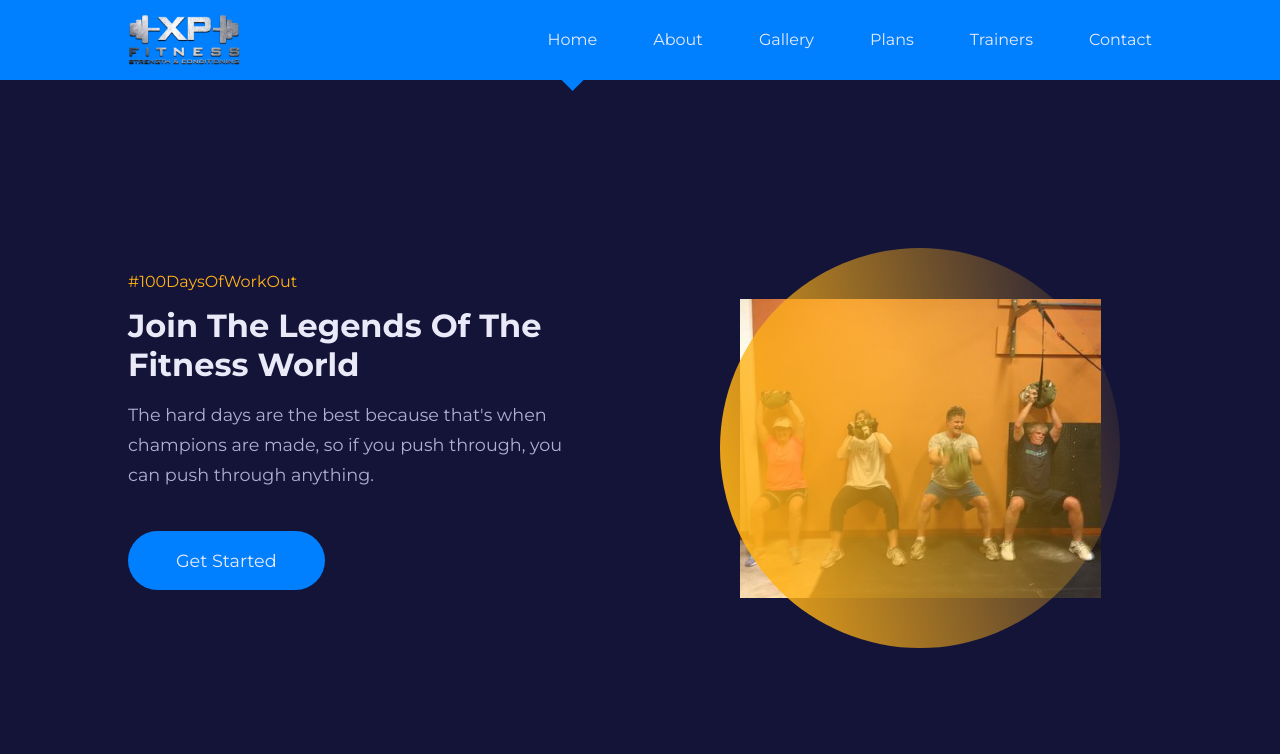
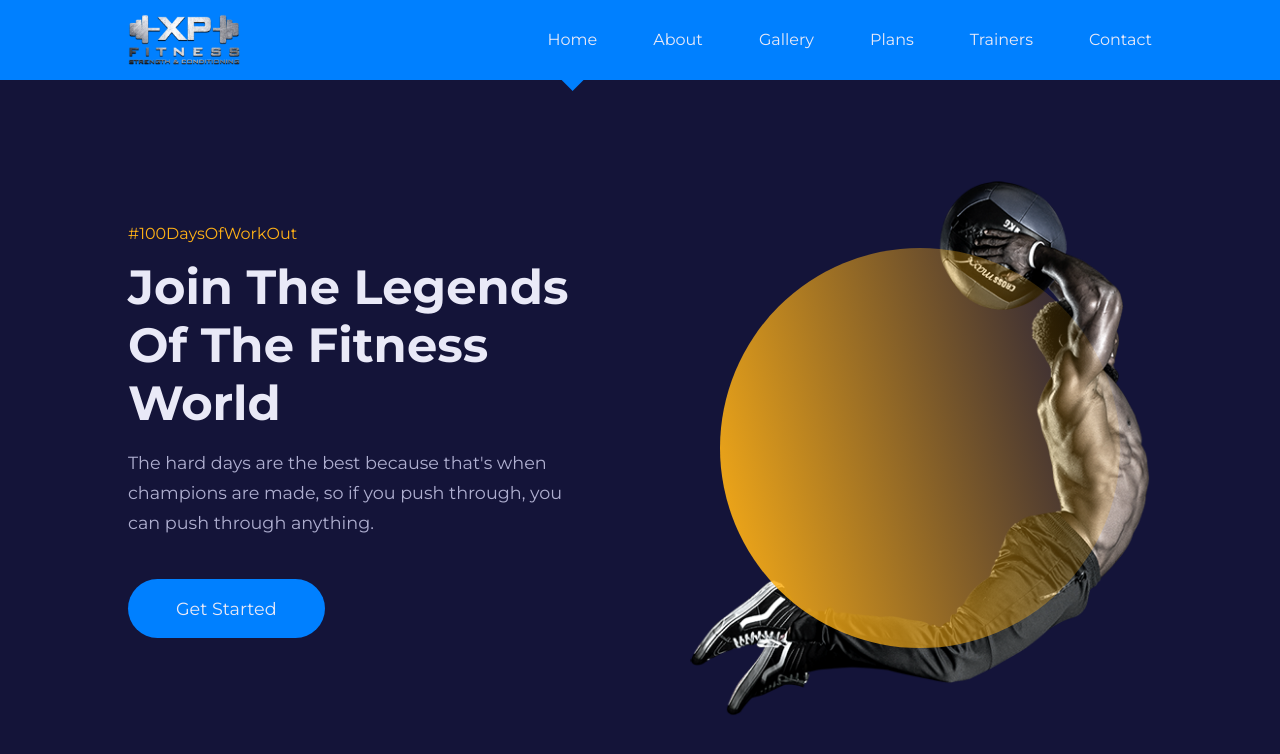
Before and after one commit to Eddysam2000/XP-Fitness, a React (Create React App) app: page / in a window 1280 px wide. Shown: the top 754 px of the page. Built offline with nearby package versions, Linux system fonts and the light colour scheme.

Commit message:
header done

```diff
--- a/src/components/MainHeader.jsx
+++ b/src/components/MainHeader.jsx
@@ -1,5 +1,5 @@
 import { Link } from 'react-router-dom'
-import Image from '../images/main_header.png'
+import Image from '../images/main_header4.png'
 
 const MainHeader = () => {
   return (
@@ -7,7 +7,7 @@ const MainHeader = () => {
       <div className="container main_header-container">
         <div className="main_header-left">
           <h4>#100DaysOfWorkOut</h4>
-          <h2>Join The Legends Of The Fitness World</h2>
+          <h1>Join The Legends Of The Fitness World</h1>
           <p>
           The hard days are the best because that's when champions are made, so if you push through, you can push through anything.
           </p>
```
Also changed, not shown: src/images/main_header4.png (added).
